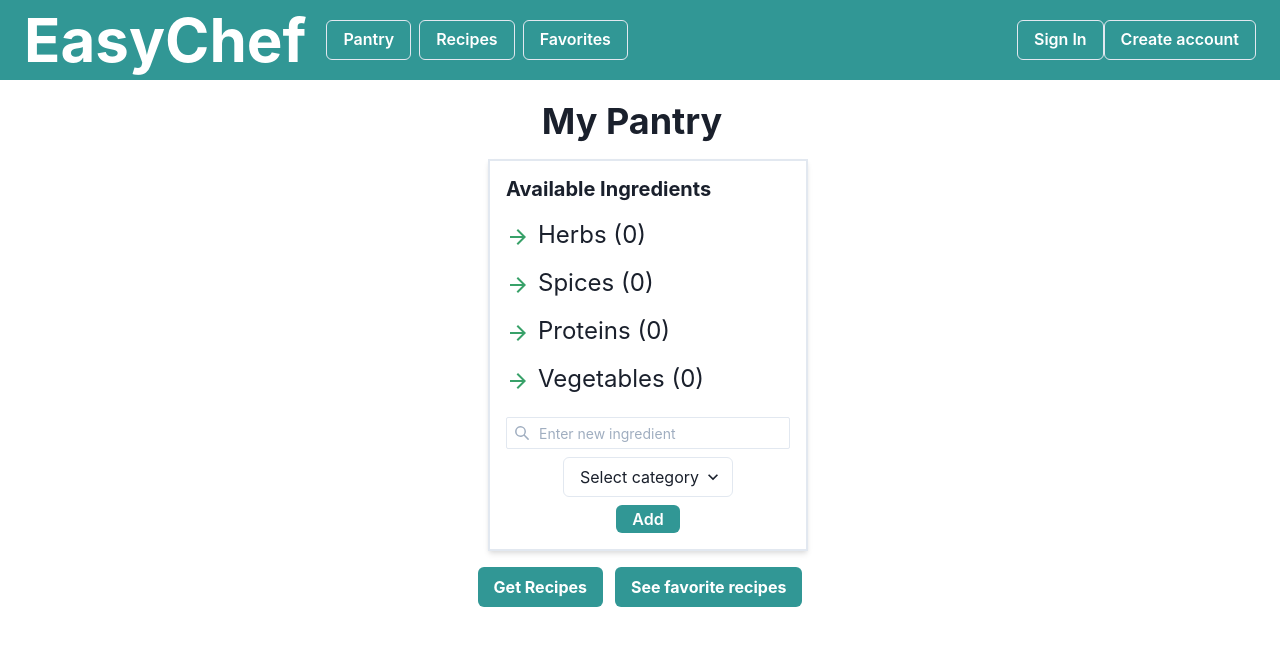
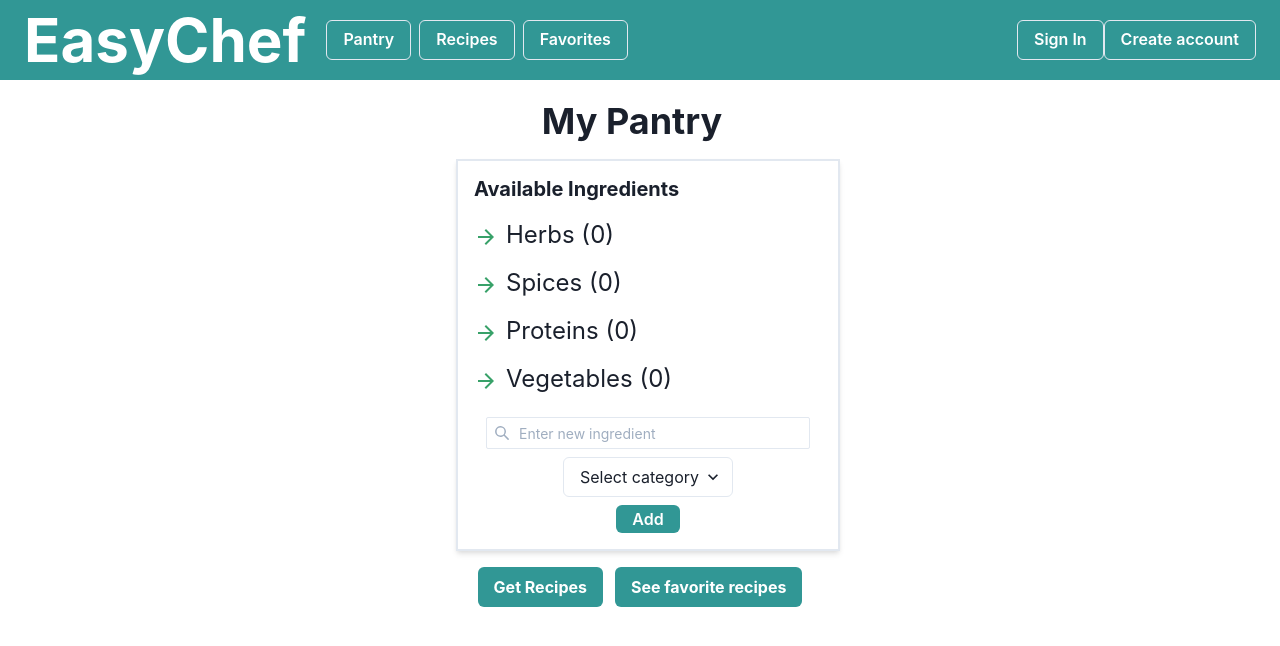
Before and after one commit to EasyChef2022/easychef-frontend, a Next.js app: page /pantry in a window 1280 px wide. Shown: the top 646 px of the page. Built offline with nearby package versions, Linux system fonts and the light colour scheme.

Commit message:
Adjusted Widths

```diff
--- a/components/PantryPage/AvailableIngredients.js
+++ b/components/PantryPage/AvailableIngredients.js
@@ -100,7 +100,8 @@ export const AvailableIngredients = () => {
             paddingRight={4}
             paddingTop={4}
             paddingBottom={4}
-            width="40vh">
+
+            width="100%">
 
             <Heading size='md'>Available Ingredients</Heading>
             <VStack spacing={5} alignItems='flex-start' marginTop={2} width="100%">
--- a/pages/pantry.js
+++ b/pages/pantry.js
@@ -33,8 +33,8 @@ const PantryPage = () => {
                     My Pantry
                 </Heading>
             </Box>
-            <Flex justifyContent='space-around'>
-                <HStack spacing={20} align='stretch' alignItems='baseline' display='flex'
+            <Flex  justifyContent="center">
+                <HStack spacing={20} align='center' alignItems='center' display='flex' minWidth="50vh"
                     marginTop={4}>
                         <AvailableIngredients />
 
```
